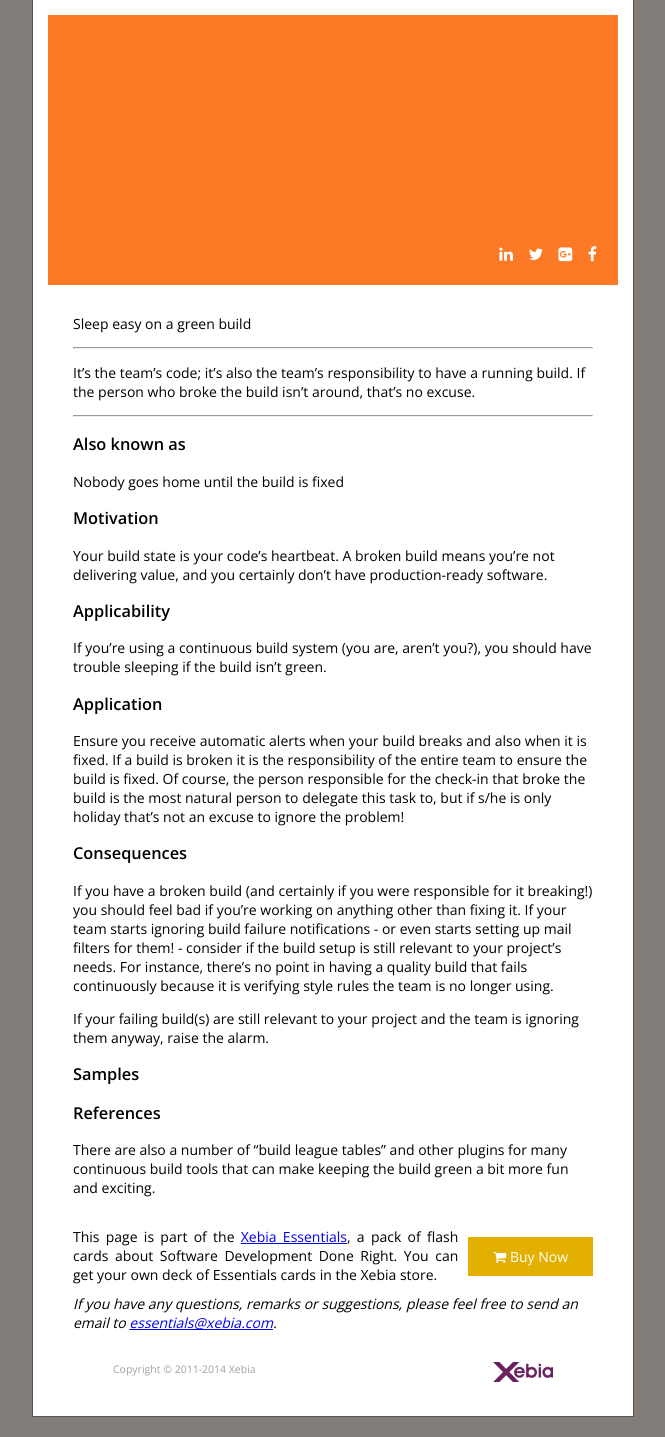
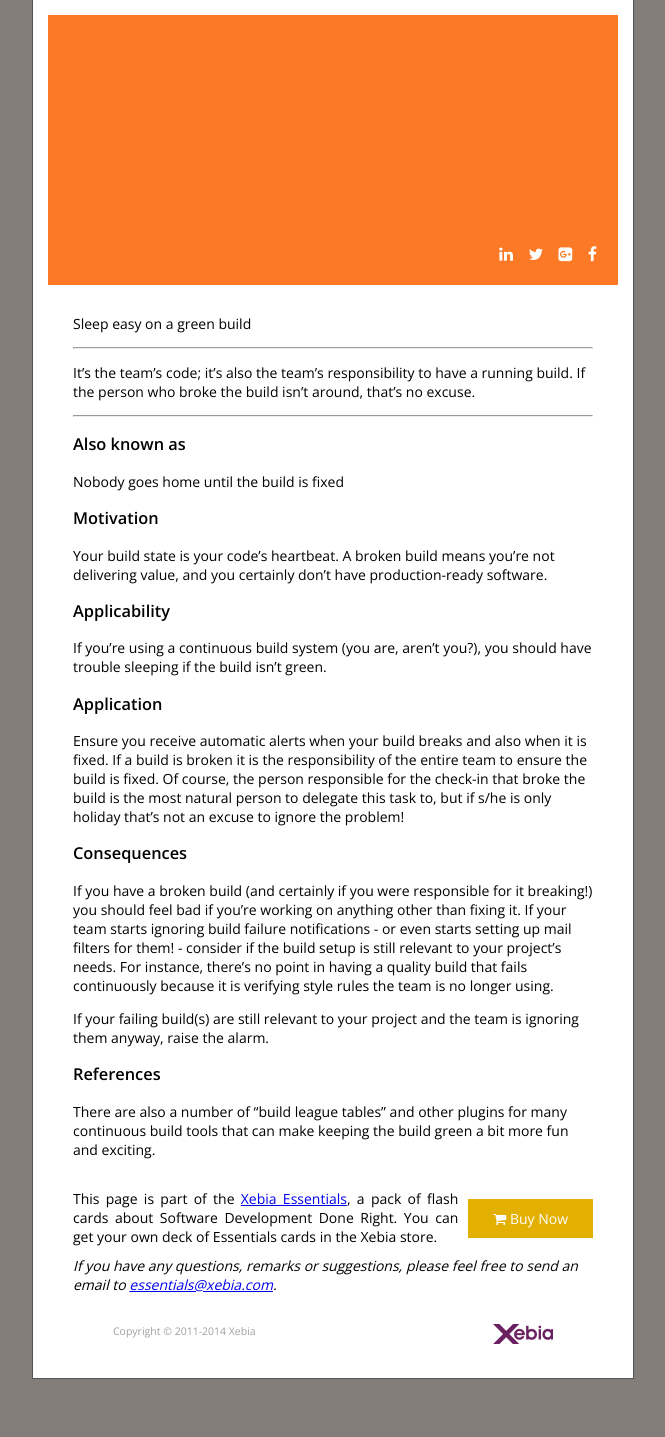
Before and after one commit to xebia/essentials, a Jekyll site: the page built from no-broken-builds.md, in a window 1280 px wide. Shown: the whole page, without its empty margins (307-972 px from the left). Built offline with Jekyll 4.4.1, drawn with Linux system fonts in a browser that asks for light colours; nearby versions of some CDN libraries; Markdown is read by kramdown in place of the engine named in the settings; after the commit the page ends 1399 px from its top, so only the background shows below that.

Commit message:
Remove empty Samples section in no-broken-builds
Signed-off-by: Joshua Appelman <jappelman@xebia.com>

```diff
--- a/no-broken-builds.md
+++ b/no-broken-builds.md
@@ -36,8 +36,6 @@ If you have a broken build (and certainly if you were responsible for it breakin
 
 If your failing build(s) are still relevant to your project and the team is ignoring them anyway, raise the alarm.
 
-### Samples
-
 ### References
 
 There are also a number of "build league tables" and other plugins for many continuous build tools that can make keeping the build green a bit more fun and exciting.
```
